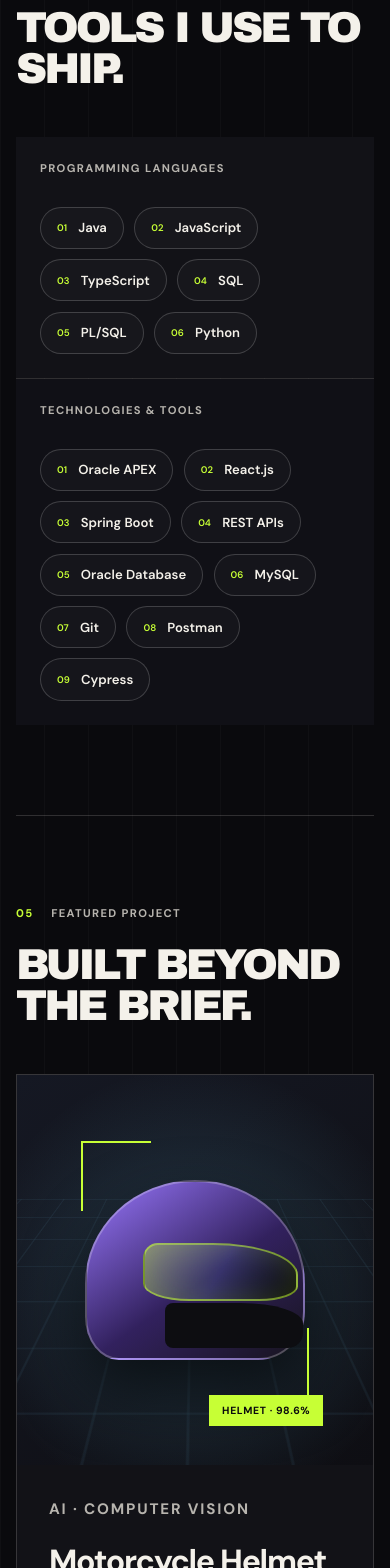
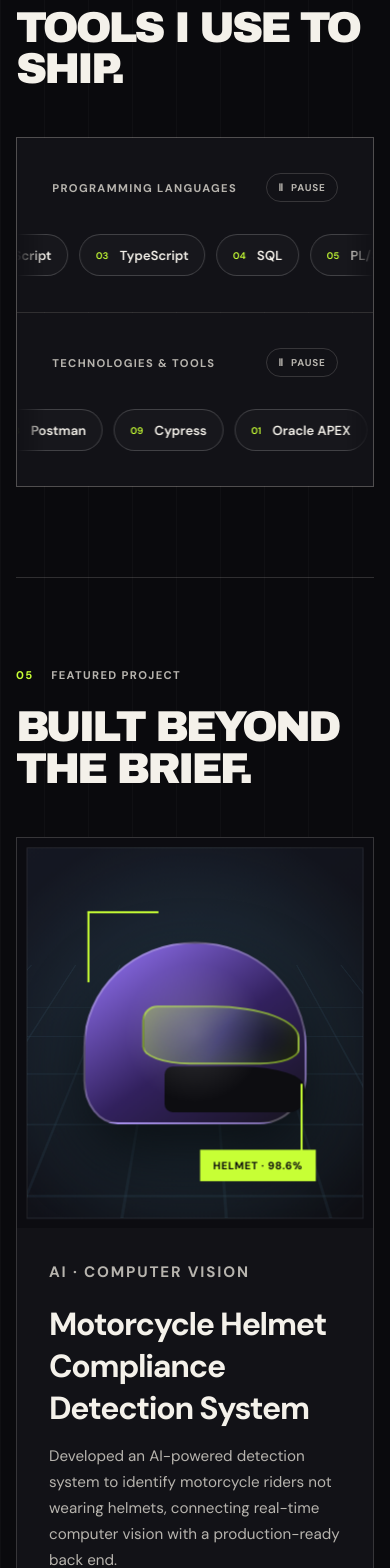
Before and after one commit to Surasinz/ResumeReact, a React (Create React App) app: page / in a window 390 px wide. Shown: the part 4700-6268 px from the top of the page. Built offline with nearby package versions, Linux system fonts and the light colour scheme.

Commit message:
Add interactive portfolio animations

```diff
--- a/src/App.css
+++ b/src/App.css
@@ -608,30 +608,82 @@ footer {
   font-size: 0.75rem;
 }
 
-.skill-groups {
+.skills-marquee {
   display: grid;
-  grid-template-columns: 0.8fr 1.2fr;
   gap: 1px;
+  overflow: hidden;
+  border: 1px solid var(--line);
   background: var(--line);
 }
 
-.skill-group {
-  padding: 2.2rem;
+.skill-marquee {
+  overflow: hidden;
+  padding: 2.2rem 0;
   background: var(--ink-soft);
 }
 
-.skill-group-alt {
-  background: #101016;
+.marquee-header {
+  display: flex;
+  align-items: center;
+  justify-content: space-between;
+  padding: 0 2.2rem;
 }
 
-.badge-grid {
-  display: flex;
-  flex-wrap: wrap;
-  gap: 0.65rem;
-  margin-top: 2rem;
+.marquee-toggle {
+  display: inline-flex;
+  align-items: center;
+  gap: 0.45rem;
+  border: 1px solid var(--line);
+  border-radius: 999px;
+  padding: 0.45rem 0.7rem;
+  background: transparent;
+  color: var(--paper-muted);
+  font: inherit;
+  font-size: 0.62rem;
+  font-weight: 700;
+  letter-spacing: 0.08em;
+  text-transform: uppercase;
+  cursor: pointer;
+  transition: border-color 180ms ease, color 180ms ease;
 }
 
-.badge-grid > span,
+.marquee-toggle:hover,
+.marquee-toggle:focus-visible,
+.marquee-toggle[aria-pressed='true'] {
+  border-color: var(--acid);
+  color: var(--acid);
+}
+
+.marquee-viewport {
+  overflow: hidden;
+  margin-top: 2rem;
+  mask-image: linear-gradient(90deg, transparent, #000 8%, #000 92%, transparent);
+}
+
+.marquee-track {
+  display: flex;
+  width: max-content;
+  will-change: transform;
+  animation: marquee-scroll 28s linear infinite;
+}
+
+.marquee-track-reverse {
+  animation-direction: reverse;
+  animation-duration: 36s;
+}
+
+.marquee-group {
+  display: flex;
+  flex-shrink: 0;
+  gap: 0.65rem;
+  padding-right: 0.65rem;
+}
+
+.marquee-track.is-paused {
+  animation-play-state: paused;
+}
+
+.skill-pill,
 .project-stack span {
   display: inline-flex;
   align-items: center;
@@ -645,12 +697,12 @@ footer {
   transition: border-color 180ms ease, transform 180ms ease;
 }
 
-.badge-grid > span:hover {
+.skill-pill:hover {
   border-color: var(--acid);
   transform: translateY(-2px);
 }
 
-.badge-grid small {
+.skill-pill small {
   color: var(--acid);
   font-size: 0.6rem;
 }
@@ -664,15 +716,47 @@ footer {
   background: var(--ink-soft);
 }
 
+.project-visual-wrap {
+  min-width: 0;
+  min-height: 550px;
+  padding: 18px;
+  background: #0c0c11;
+  perspective: 1100px;
+}
+
 .project-visual {
+  --tilt-x: 0deg;
+  --tilt-y: 0deg;
+  --glare-x: 50%;
+  --glare-y: 50%;
   position: relative;
   display: grid;
   place-items: center;
   overflow: hidden;
-  min-height: 500px;
+  width: 100%;
+  height: 100%;
+  min-height: 514px;
+  border: 1px solid rgba(255,255,255,0.08);
   background:
     radial-gradient(circle at 50% 55%, rgba(117,216,255,0.2), transparent 14rem),
     linear-gradient(145deg, #151823, #0e0e13);
+  transform: rotateX(var(--tilt-x)) rotateY(var(--tilt-y)) scale3d(1.015, 1.015, 1.015);
+  transform-style: preserve-3d;
+  will-change: transform;
+  transition: transform 220ms cubic-bezier(.2,.8,.2,1);
+}
+
+.project-visual::after {
+  content: '';
+  position: absolute;
+  z-index: 5;
+  inset: 0;
+  background: radial-gradient(
+    circle at var(--glare-x) var(--glare-y),
+    rgba(255,255,255,0.16),
+    transparent 28%
+  );
+  pointer-events: none;
 }
 
 .scan-grid {
@@ -808,16 +892,69 @@ footer {
 }
 
 .contact-email {
+  position: relative;
   display: inline-flex;
   gap: 1rem;
   align-items: center;
   border-bottom: 1px solid var(--paper);
+  border-top: 0;
+  border-right: 0;
+  border-left: 0;
   padding-bottom: 0.4rem;
+  background: transparent;
+  color: var(--paper);
+  font: inherit;
   font-size: clamp(1rem, 2vw, 1.35rem);
+  cursor: pointer;
+  transition: color 180ms ease, border-color 180ms ease;
 }
 
-.contact-email span {
+.contact-email > span:last-child {
   color: var(--acid);
+}
+
+.contact-email::after {
+  content: 'Click to copy';
+  position: absolute;
+  top: calc(100% + 0.8rem);
+  left: 50%;
+  border: 1px solid var(--line);
+  border-radius: 999px;
+  padding: 0.4rem 0.65rem;
+  background: var(--ink-soft);
+  color: var(--paper-muted);
+  font-size: 0.62rem;
+  font-weight: 700;
+  letter-spacing: 0.08em;
+  text-transform: uppercase;
+  white-space: nowrap;
+  opacity: 0;
+  transform: translate(-50%, -5px);
+  transition: opacity 180ms ease, transform 180ms ease;
+  pointer-events: none;
+}
+
+.contact-email:hover::after,
+.contact-email:focus-visible::after,
+.contact-email[data-copy-state='copied']::after,
+.contact-email[data-copy-state='error']::after {
+  opacity: 1;
+  transform: translate(-50%, 0);
+}
+
+.contact-email[data-copy-state='copied']::after {
+  content: 'Copied to clipboard';
+  color: var(--acid);
+}
+
+.contact-email[data-copy-state='error']::after {
+  content: 'Clipboard unavailable';
+  color: #ff8f8f;
+}
+
+.copy-status {
+  min-width: min(72vw, 295px);
+  text-align: left;
 }
 
 .contact-details {
@@ -879,6 +1016,7 @@ footer p {
   opacity: 0;
   transform: translateY(28px);
   transition: opacity 700ms ease, transform 700ms cubic-bezier(.16,1,.3,1);
+  transition-delay: var(--reveal-delay, 0ms);
 }
 
 [data-reveal].is-visible {
@@ -910,6 +1048,12 @@ footer p {
 @keyframes nudge {
   0%, 100% { transform: translateY(-3px); }
   50% { transform: translateY(4px); }
+}
+
+@keyframes marquee-scroll {
+  to {
+    transform: translateX(-50%);
+  }
 }
 
 @media (max-width: 980px) {
@@ -983,7 +1127,6 @@ footer p {
     padding: 1.5rem 0 0;
   }
 
-  .skill-groups,
   .project-card {
     grid-template-columns: 1fr;
   }
@@ -1126,7 +1269,12 @@ footer p {
   }
 
   .project-visual {
+    min-height: 354px;
+  }
+
+  .project-visual-wrap {
     min-height: 390px;
+    padding: 12px;
   }
 
   .helmet {
@@ -1185,4 +1333,35 @@ footer p {
     animation-iteration-count: 1 !important;
     transition-duration: 0.01ms !important;
   }
+
+  .marquee-track {
+    animation: none !important;
+    width: 100%;
+    transform: none !important;
+  }
+
+  .marquee-viewport {
+    overflow: visible;
+    mask-image: none;
+  }
+
+  .marquee-group {
+    flex-wrap: wrap;
+    width: 100%;
+    padding: 0 1.5rem;
+  }
+
+  .marquee-group[aria-hidden='true'] {
+    display: none;
+  }
+
+  [data-reveal] {
+    transition-delay: 0ms !important;
+  }
+
+  .project-visual {
+    --glare-x: 50% !important;
+    --glare-y: 50% !important;
+    transform: none !important;
+  }
 }
--- a/src/App.js
+++ b/src/App.js
@@ -1,5 +1,7 @@
-import { useEffect } from 'react';
+import { useEffect, useRef, useState } from 'react';
 import './App.css';
+
+const EMAIL = 'surachetpan@hotmail.com';
 
 const experiences = [
   {
@@ -63,7 +65,107 @@ function SectionHeading({ number, eyebrow, title }) {
   );
 }
 
+function SkillMarquee({ label, items, reverse = false }) {
+  const [paused, setPaused] = useState(false);
+
+  const renderItems = (duplicate = false) => (
+    <div className="marquee-group" aria-hidden={duplicate || undefined}>
+      {items.map((skill, index) => (
+        <span className="skill-pill" key={`${duplicate ? 'duplicate-' : ''}${skill}`}>
+          <small>{String(index + 1).padStart(2, '0')}</small>
+          {skill}
+        </span>
+      ))}
+    </div>
+  );
+
+  return (
+    <div className="skill-marquee" data-reveal>
+      <div className="marquee-header">
+        <p className="card-kicker">{label}</p>
+        <button
+          className="marquee-toggle"
+          type="button"
+          onClick={() => setPaused((current) => !current)}
+          aria-pressed={paused}
+          aria-label={`${paused ? 'Resume' : 'Pause'} ${label} animation`}
+        >
+          <span aria-hidden="true">{paused ? '▶' : 'Ⅱ'}</span>
+          {paused ? 'Play' : 'Pause'}
+        </button>
+      </div>
+      <div className="marquee-viewport">
+        <div
+          className={`marquee-track${reverse ? ' marquee-track-reverse' : ''}${
+            paused ? ' is-paused' : ''
+          }`}
+        >
+          {renderItems()}
+          {renderItems(true)}
+        </div>
+      </div>
+    </div>
+  );
+}
+
+function ProjectVisual() {
+  const visualRef = useRef(null);
+
+  const handleMouseMove = (event) => {
+    if (window.matchMedia?.('(prefers-reduced-motion: reduce)').matches) return;
+
+    const visual = visualRef.current;
+    if (!visual) return;
+
+    const bounds = visual.getBoundingClientRect();
+    if (!bounds.width || !bounds.height) return;
+
+    const pointerX = (event.clientX - bounds.left) / bounds.width;
+    const pointerY = (event.clientY - bounds.top) / bounds.height;
+
+    visual.style.setProperty('--tilt-x', `${(0.5 - pointerY) * 10}deg`);
+    visual.style.setProperty('--tilt-y', `${(pointerX - 0.5) * 10}deg`);
+    visual.style.setProperty('--glare-x', `${pointerX * 100}%`);
+    visual.style.setProperty('--glare-y', `${pointerY * 100}%`);
+  };
+
+  const resetTilt = () => {
+    const visual = visualRef.current;
+    if (!visual) return;
+
+    visual.style.setProperty('--tilt-x', '0deg');
+    visual.style.setProperty('--tilt-y', '0deg');
+    visual.style.setProperty('--glare-x', '50%');
+    visual.style.setProperty('--glare-y', '50%');
+  };
+
+  return (
+    <div
+      className="project-visual-wrap"
+      onMouseMove={handleMouseMove}
+      onMouseLeave={resetTilt}
+      data-testid="project-tilt"
+      aria-hidden="true"
+    >
+      <div className="project-visual" ref={visualRef}>
+        <div className="scan-grid" />
+        <div className="helmet">
+          <span className="helmet-shell" />
+          <span className="helmet-visor" />
+        </div>
+        <span className="detection-corner corner-one" />
+        <span className="detection-corner corner-two" />
+        <div className="detection-label">Helmet · 98.6%</div>
+      </div>
+    </div>
+  );
+}
+
 function App() {
+  const [copyState, setCopyState] = useState('idle');
+  const copyResetTimer = useRef(null);
+  const isMounted = useRef(true);
+
   useEffect(() => {
     const elements = document.querySelectorAll('[data-reveal]');
     if (!('IntersectionObserver' in window)) {
@@ -86,6 +188,32 @@ function App() {
     elements.forEach((element) => observer.observe(element));
     return () => observer.disconnect();
   }, []);
+
+  useEffect(() => {
+    isMounted.current = true;
+
+    return () => {
+      isMounted.current = false;
+      window.clearTimeout(copyResetTimer.current);
+    };
+  }, []);
+
+  const copyEmail = async () => {
+    let nextState;
+
+    try {
+      await navigator.clipboard.writeText(EMAIL);
+      nextState = 'copied';
+    } catch {
+      nextState = 'error';
+    }
+
+    if (!isMounted.current) return;
+
+    setCopyState(nextState);
+    window.clearTimeout(copyResetTimer.current);
+    copyResetTimer.current = window.setTimeout(() => setCopyState('idle'), 2000);
+  };
 
   return (
     <div className="site-shell">
@@ -205,7 +333,12 @@ function App() {
           <SectionHeading number="02" eyebrow="Experience" title="Where I've made an impact." />
           <div className="timeline">
             {experiences.map((item, index) => (
-              <article className="timeline-item" data-reveal key={`${item.role}-${item.period}`}>
+              <article
+                className="timeline-item"
+                data-reveal
+                style={{ '--reveal-delay': `${index * 80}ms` }}
+                key={`${item.role}-${item.period}`}
+              >
                 <div className="timeline-index">{String(index + 1).padStart(2, '0')}</div>
                 <div className="timeline-meta">
                   <p>{item.period}</p>
@@ -240,39 +373,16 @@ function App() {
 
         <section className="skills section" id="skills">
           <SectionHeading number="04" eyebrow="Technical skills" title="Tools I use to ship." />
-          <div className="skill-groups">
-            <div className="skill-group" data-reveal>
-              <p className="card-kicker">Programming languages</p>
-              <div className="badge-grid">
-                {programmingLanguages.map((skill, index) => (
-                  <span key={skill}><small>{String(index + 1).padStart(2, '0')}</small>{skill}</span>
-                ))}
-              </div>
-            </div>
-            <div className="skill-group skill-group-alt" data-reveal>
-              <p className="card-kicker">Technologies &amp; tools</p>
-              <div className="badge-grid">
-                {tools.map((skill, index) => (
-                  <span key={skill}><small>{String(index + 1).padStart(2, '0')}</small>{skill}</span>
-                ))}
-              </div>
-            </div>
+          <div className="skills-marquee">
+            <SkillMarquee label="Programming languages" items={programmingLanguages} />
+            <SkillMarquee label="Technologies & tools" items={tools} reverse />
           </div>
         </section>
 
         <section className="projects section" id="projects">
           <SectionHeading number="05" eyebrow="Featured project" title="Built beyond the brief." />
           <article className="project-card" data-reveal>
-            <div className="project-visual" aria-hidden="true">
-              <div className="scan-grid" />
-              <div className="helmet">
-                <span className="helmet-shell" />
-                <span className="helmet-visor" />
-              </div>
-              <span className="detection-corner corner-one" />
-              <span className="detection-corner corner-two" />
-              <div className="detection-label">Helmet · 98.6%</div>
-            </div>
+            <ProjectVisual />
             <div className="project-copy">
               <p className="card-kicker">AI · Computer vision</p>
               <h3>Motorcycle Helmet Compliance Detection System</h3>
@@ -293,9 +403,23 @@ function App() {
         <section className="contact section" id="contact">
           <p className="contact-kicker" data-reveal>Have a project or opportunity?</p>
           <h2 data-reveal>Let&apos;s build something <span>reliable.</span></h2>
-          <a className="contact-email" href="mailto:surachetpan@hotmail.com" data-reveal>
-            surachetpan@hotmail.com <ArrowIcon />
-          </a>
+          <button
+            className="contact-email"
+            type="button"
+            onClick={copyEmail}
+            data-copy-state={copyState}
+            data-reveal
+            aria-label={`Copy ${EMAIL} to clipboard`}
+          >
+            <span className="copy-status" role="status" aria-live="polite">
+              {copyState === 'copied'
+                ? 'Copied! ✅'
+                : copyState === 'error'
+                  ? 'Copy failed — try again'
+                  : EMAIL}
+            </span>
+            <ArrowIcon />
+          </button>
           <div className="contact-details" data-reveal>
             <a href="tel:+66882822749">
               <span>Phone</span>
```
Also changed, not shown: 1 other file (tests, documents, lock files or other folders).
